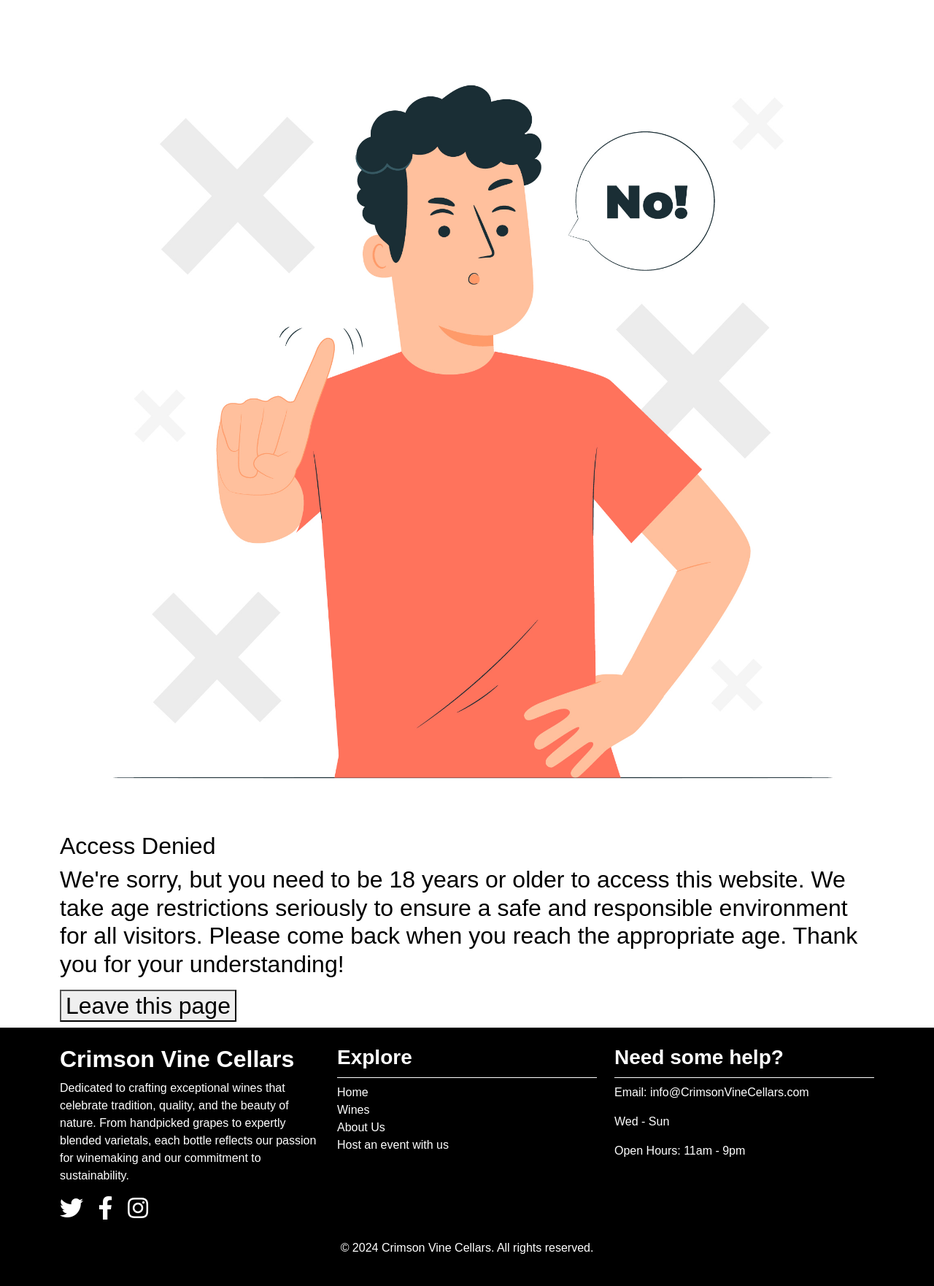
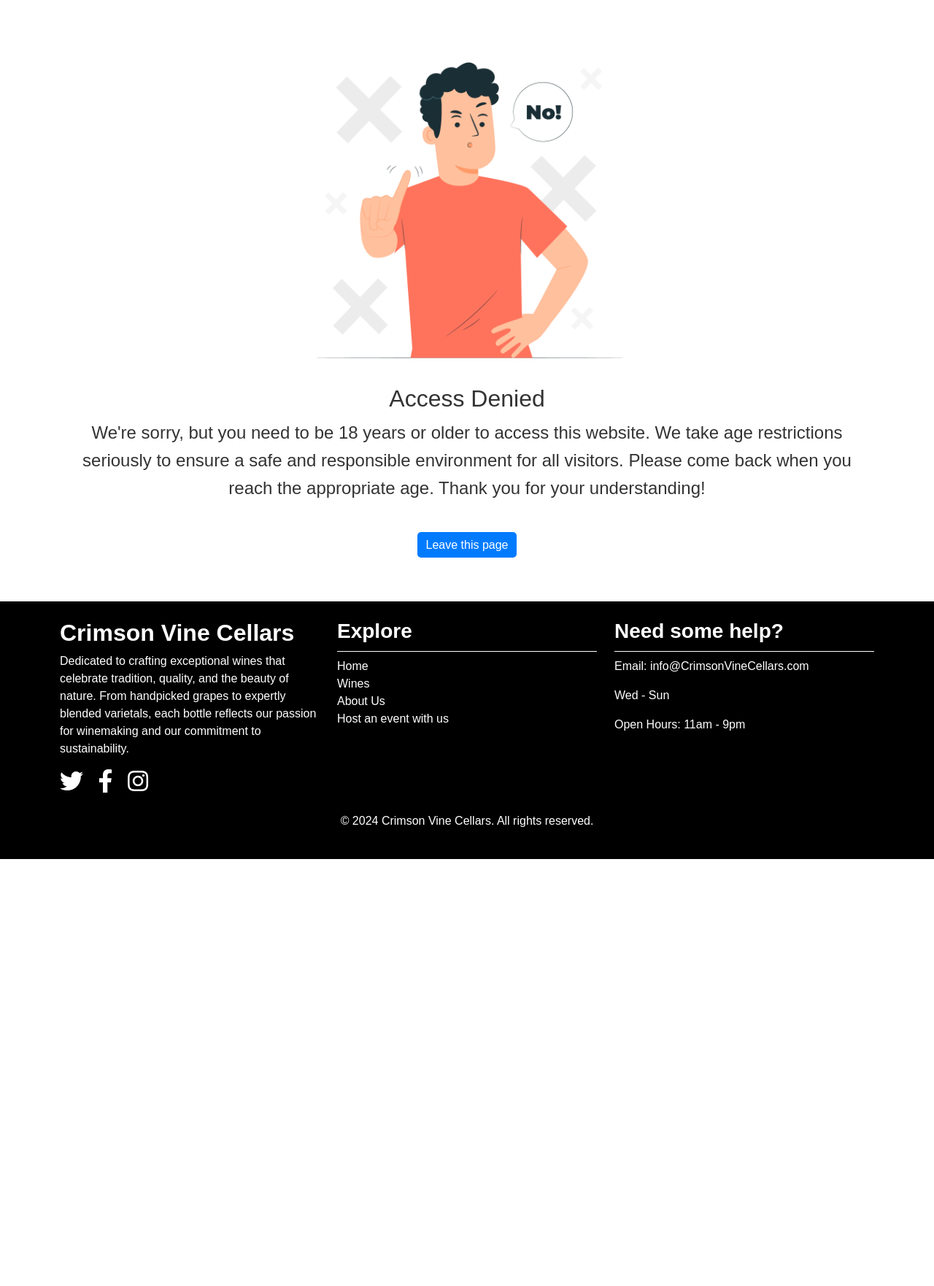
Before and after one commit to jordie-13/Crimson_Vine_Cellars, a Django app: page /access_denied/ in a window 1280 px wide. Shown: the part 56-1818 px from the top of the page at 73% size. After the commit the page ends 1233 px from the top, so only its background shows below. Run offline with Django 5.2, Linux system fonts and the light colour scheme; parts of the project's set-up code (start-up, migrations or seed data) failed here and were passed over; some libraries are stand-ins or nearby versions.

Commit message:
Add styling to popup and access denied template

```diff
--- a/home/templates/home/access_denied.html
+++ b/home/templates/home/access_denied.html
@@ -10,11 +10,13 @@
 <div class="container mt-4">
     <div class="row access-denied-container">
         <img src="{% static 'images/no-access.jpg' %}" alt="Access Denied" class="access-denied-image">
-        <h2 class="access-denied-text">Access Denied<h2>
+        <h2 class="access-heading">Access Denied<h2>
         <p class="access-denied-text"> We're sorry, but you need to be 18 years or older to access this website.
             We take age restrictions seriously to ensure a safe and responsible environment for all visitors. Please come back when you reach the appropriate age. Thank you for your understanding!
         </p>
-        <button class="leave-page-btn" onclick="window.location.href='https://www.google.com';">Leave this page</button>
+        <div class="button-container">
+            <button class="leave-page-btn" onclick="window.location.href='https://www.google.com';">Leave this page</button>
+        </div>
     </div>
 </div>
 {% endblock %}
--- a/static/css/styles.css
+++ b/static/css/styles.css
@@ -198,6 +198,86 @@ footer a:hover {
     font-size: 1rem;
 }
 
+/* Modal styles */
+.modal {
+    display: none;
+    justify-content: center;
+    align-items: center;
+    position: fixed;
+    top: 0;
+    left: 0;
+    width: 100%;
+    height: 100%;
+    background-color: rgba(0, 0, 0, 0.8);
+    z-index: 1000;
+  }
+
+  .modal-content {
+    background-color: #fff;
+    padding: 15px 20px; /* Reduced padding */
+    border-radius: 8px;
+    text-align: center;
+    width: 300px; /* Slimmer width */
+    max-width: 90%; /* Ensures responsiveness on smaller screens */
+  }
+
+  button {
+    padding: 8px 12px; /* Adjusted padding for buttons */
+    margin: 5px;
+    cursor: pointer;
+  }
+
+/* Access denial page style */
+.access-heading{
+    text-align: center;
+    color: #333;
+}
+
+.access-denied-container {
+    display: flex;
+    flex-direction: column;
+    justify-content: center;
+    align-items: center;
+    height: 100vh;
+}
+
+.access-denied-text {
+    text-align: center;
+    font-size: 1.5rem;
+    line-height: 1.6;
+    color: #333;
+}
+
+.button-container {
+    display: flex;          /* Enable flexbox */
+    justify-content: center; /* Center items horizontally */
+    margin-top: 20px;      /* Adjust margin as needed */
+}
+
+.leave-page-btn {
+    margin-top: 20px;
+    padding: 8px 12px;
+    font-size: 16px;
+    background-color: #007bff;
+    color: #fff;
+    border: none;
+    border-radius: 5px;
+    cursor: pointer;
+    text-decoration: none;
+    margin-bottom: 30px;
+}
+
+.leave-page-btn:hover {
+    background-color: #c82333;  /* Darker red on hover */
+}
+
+.access-denied-image {
+    max-width: 100%;
+    height: auto;
+    width: 500px;
+    margin-bottom: 5px;
+}
+
 /* Product page styles */
 .wine-item {
     position: relative;
```
